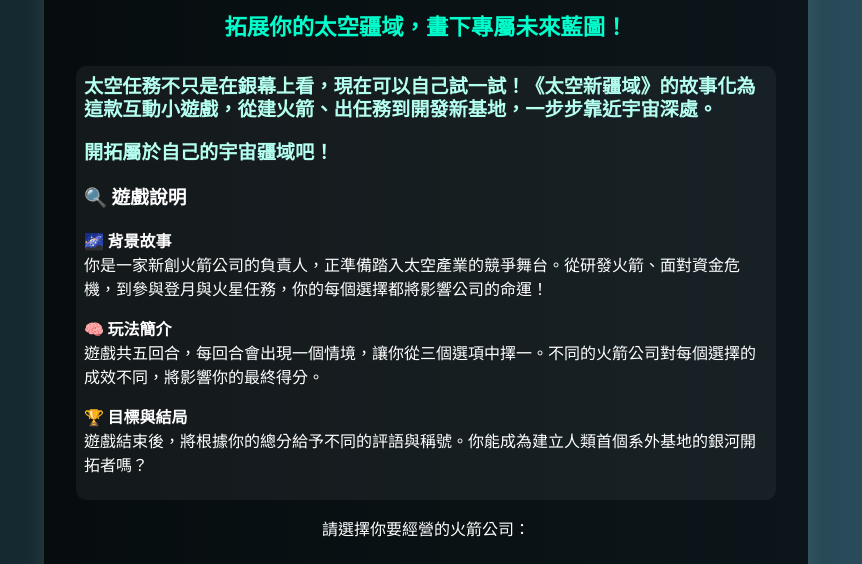
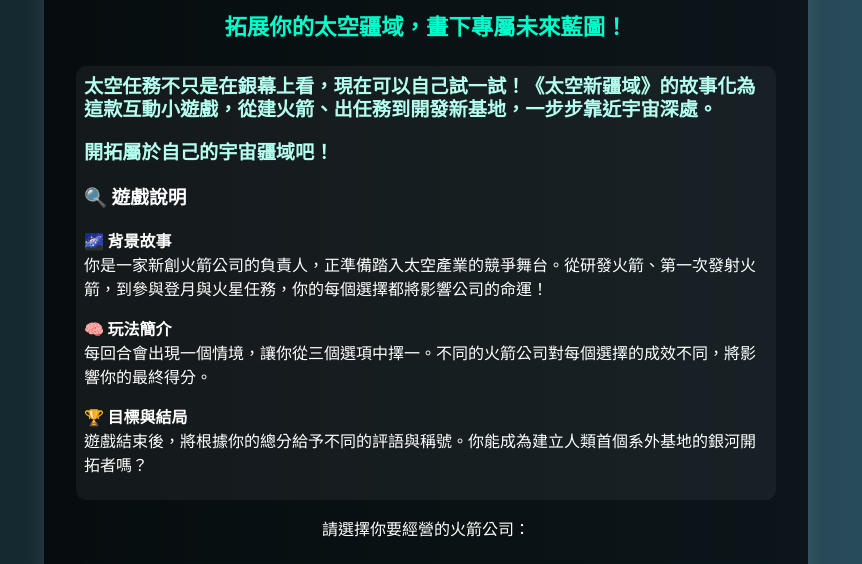
Before and after one commit to BonBonChou/rocket-tycoon, a plain HTML site: page index.html in a window 1280 px wide. Shown: the part 158-722 px from the top of the page, without its empty margins (214-1076 px from the left). Drawn offline with Linux system fonts and the light colour scheme.

Commit message:
index.html

```diff
--- a/index.html
+++ b/index.html
@@ -219,8 +219,8 @@
       <h5>太空任務不只是在銀幕上看，現在可以自己試一試！《太空新疆域》的故事化為這款互動小遊戲，從建火箭、出任務到開發新基地，一步步靠近宇宙深處。</h5>
       <h5>開拓屬於自己的宇宙疆域吧！</h5>
       <h3>🔍 遊戲說明</h3>
-      <p>🌌 <strong>背景故事</strong><br>你是一家新創火箭公司的負責人，正準備踏入太空產業的競爭舞台。從研發火箭、面對資金危機，到參與登月與火星任務，你的每個選擇都將影響公司的命運！</p>
-      <p>🧠 <strong>玩法簡介</strong><br>遊戲共五回合，每回合會出現一個情境，讓你從三個選項中擇一。不同的火箭公司對每個選擇的成效不同，將影響你的最終得分。</p>
+      <p>🌌 <strong>背景故事</strong><br>你是一家新創火箭公司的負責人，正準備踏入太空產業的競爭舞台。從研發火箭、第一次發射火箭，到參與登月與火星任務，你的每個選擇都將影響公司的命運！</p>
+      <p>🧠 <strong>玩法簡介</strong><br>每回合會出現一個情境，讓你從三個選項中擇一。不同的火箭公司對每個選擇的成效不同，將影響你的最終得分。</p>
       <p>🏆 <strong>目標與結局</strong><br>遊戲結束後，將根據你的總分給予不同的評語與稱號。你能成為建立人類首個系外基地的銀河開拓者嗎？</p>
     </div>
     <p>請選擇你要經營的火箭公司：</p>
```
